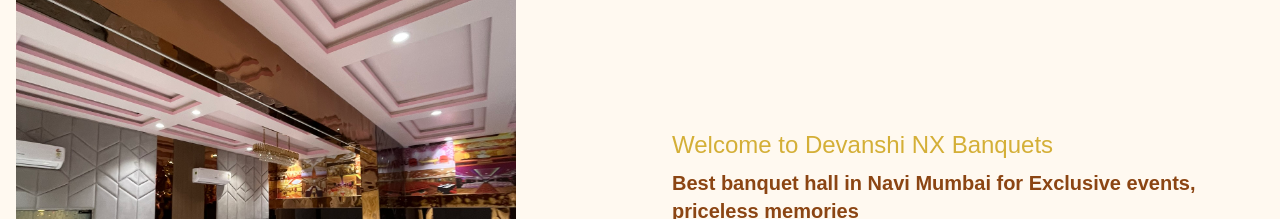
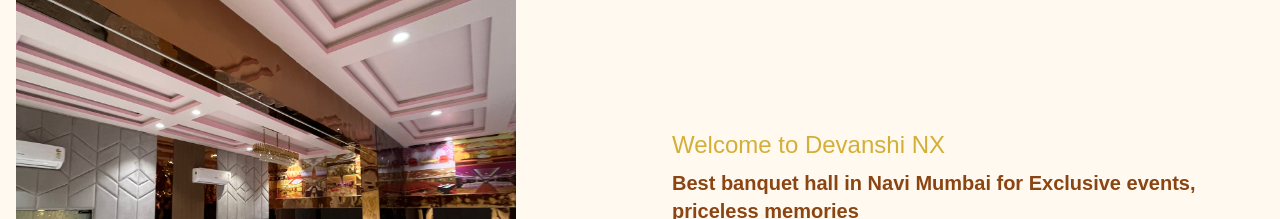
Before and after one commit to sujallll/devanshi-nx_504, a Next.js app: page / in a window 1280 px wide. Shown: the part 1080-1299 px from the top of the page. Built offline with nearby package versions, Linux system fonts and the light colour scheme.

Commit message:
Update page.tsx

```diff
--- a/app/page.tsx
+++ b/app/page.tsx
@@ -100,7 +100,7 @@
             />
           </div>
           <div className="md:w-1/2 md:pl-8">
-            <h3 className="text-2xl font-light text-[#D4AF37] mb-2">Welcome to Devanshi NX Banquets</h3>
+            <h3 className="text-2xl font-light text-[#D4AF37] mb-2">Welcome to Devanshi NX</h3>
             <h4 className="text-xl font-bold text-[#8B4513] mb-4">Best banquet hall in Navi Mumbai for Exclusive events, priceless memories</h4>
           {/* <p className="text-gray-600">
               Lorem ipsum dolor sit amet, consectetur adipiscing elit. Sed do eiusmod tempor incididunt ut labore et dolore magna aliqua.
```
